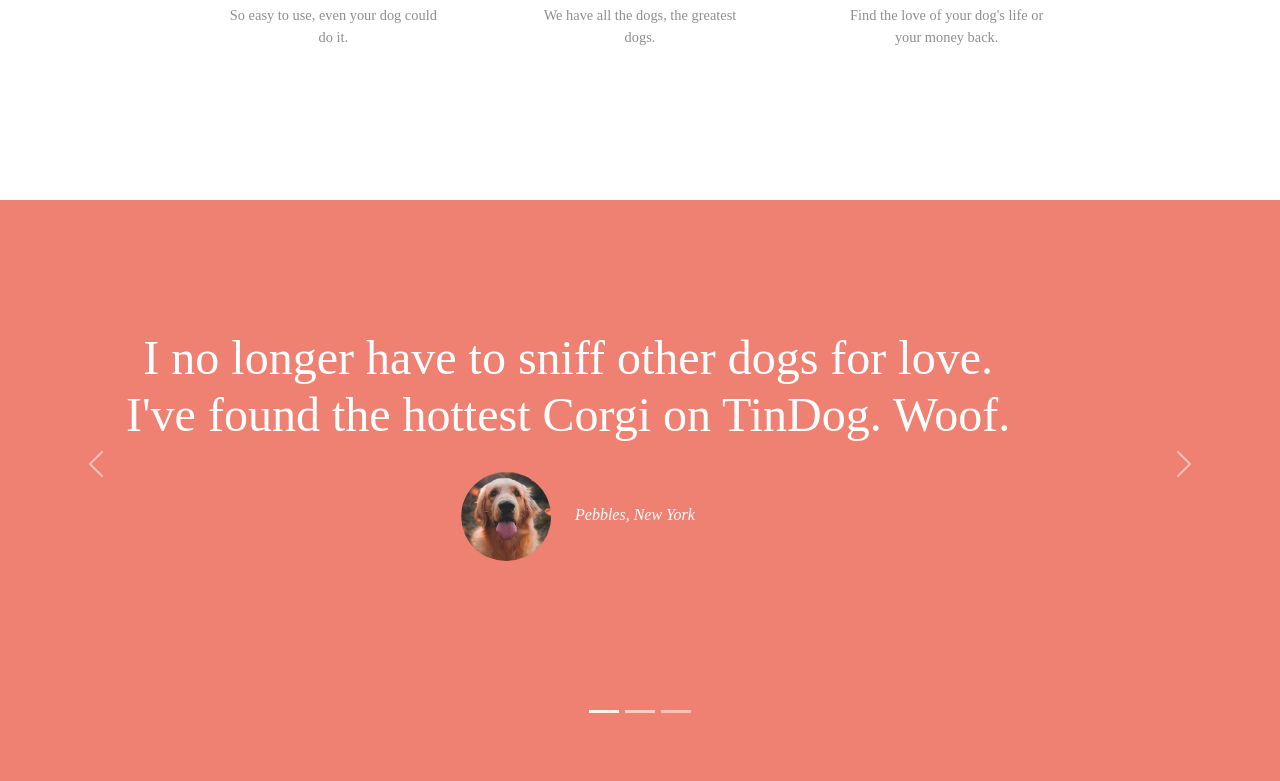
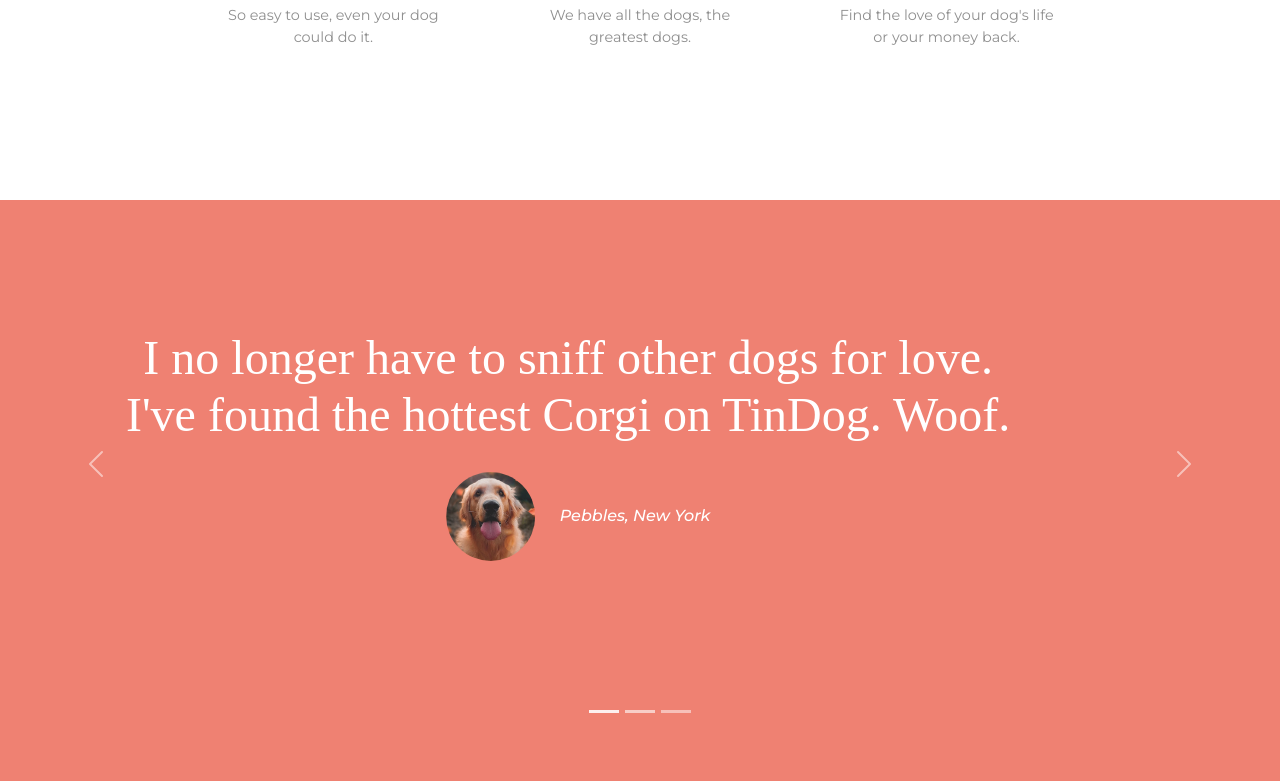
Before and after one commit to ronrzach/tindog, a plain HTML site: page index.html in a window 1280 px wide. Shown: the part 801-1582 px from the top of the page. Drawn offline with nearby package versions, Linux system fonts and the light colour scheme.

Commit message:
Updated Index

```diff
--- a/index.html
+++ b/index.html
@@ -7,7 +7,9 @@
 
   <link href="https://cdn.jsdelivr.net/npm/bootstrap@5.2.0-beta1/dist/css/bootstrap.min.css" rel="stylesheet" integrity="sha384-0evHe/X+R7YkIZDRvuzKMRqM+OrBnVFBL6DOitfPri4tjfHxaWutUpFmBp4vmVor" crossorigin="anonymous">
   <script src="https://cdn.jsdelivr.net/npm/bootstrap@5.2.0-beta1/dist/js/bootstrap.bundle.min.js" integrity="sha384-pprn3073KE6tl6bjs2QrFaJGz5/SUsLqktiwsUTF55Jfv3qYSDhgCecCxMW52nD2" crossorigin="anonymous"></script>
-
+  <link rel="preconnect" href="https://fonts.googleapis.com">
+<link rel="preconnect" href="https://fonts.gstatic.com" crossorigin>
+<link href="https://fonts.googleapis.com/css2?family=Merriweather&family=Montserrat:ital,wght@0,100;0,300;0,400;0,500;0,600;0,700;0,800;0,900;1,100;1,300;1,500;1,900&family=Poppins:ital,wght@0,100;0,200;0,300;0,400;0,500;0,600;0,700;0,800;0,900;1,100;1,200;1,300;1,400;1,500;1,600;1,700;1,800;1,900&family=Sacramento&display=swap" rel="stylesheet">
   <script src="https://kit.fontawesome.com/91f6130f60.js" crossorigin="anonymous"></script>
 
   <link rel="stylesheet" href="css/styles.css">
```
